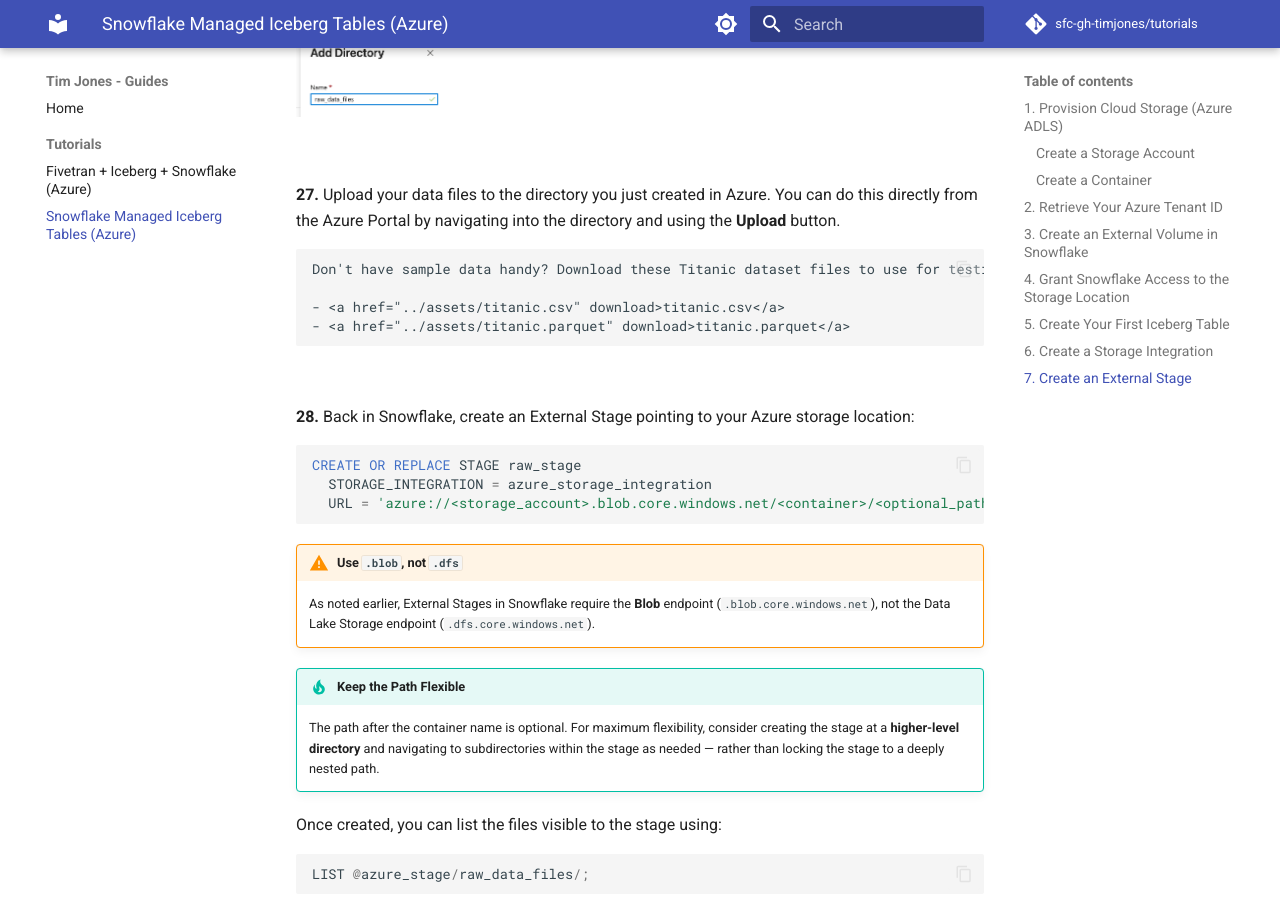
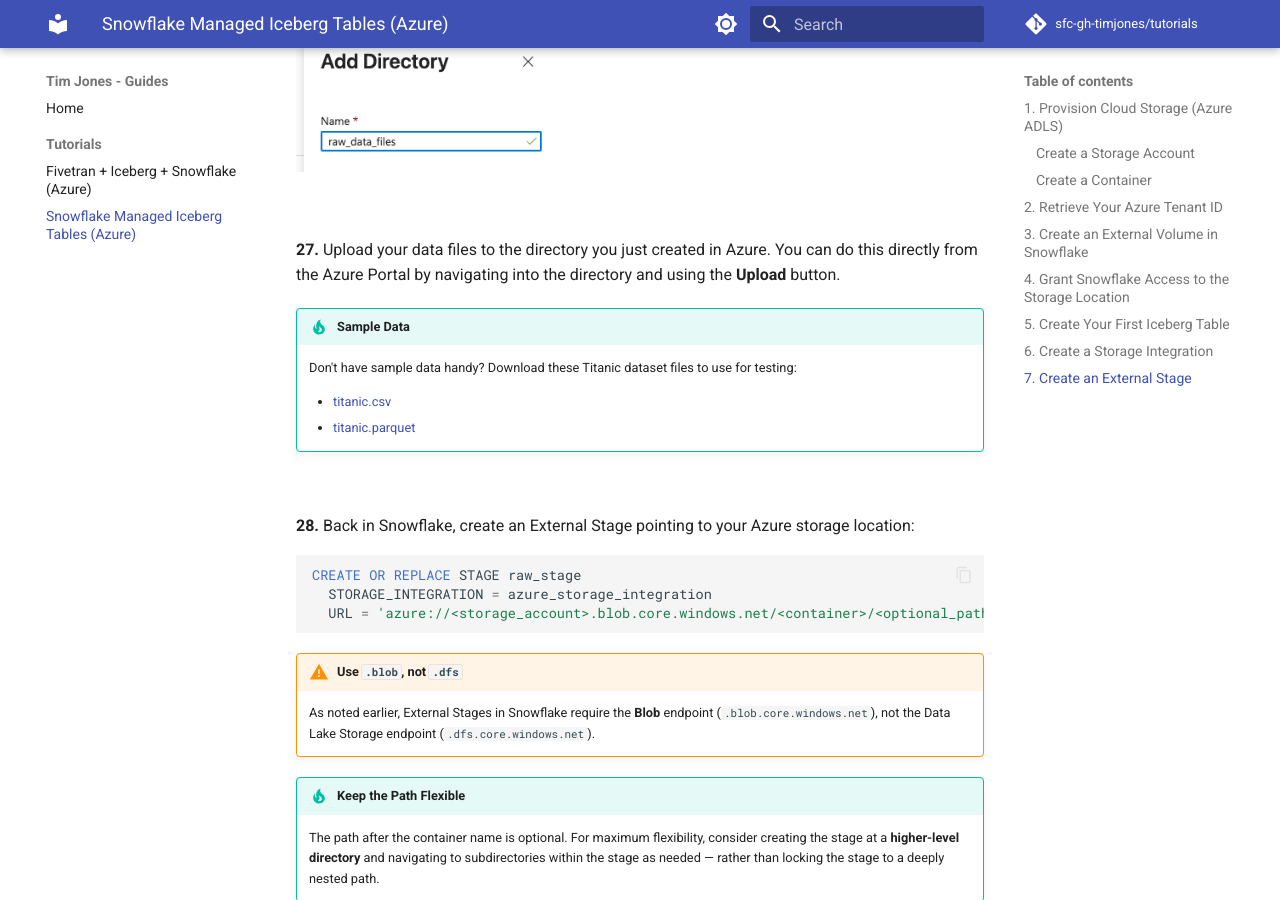
Before and after one commit to sfc-gh-timjones/tutorials, an MkDocs documentation site: the page built from docs/snowflake-managed-iceberg-azure/index.md, in a window 1280 px wide and 900 px high, scrolled down 15840 px. Built offline with MkDocs 1.6.1 and Material for MkDocs 9.7.7, drawn with Linux system fonts in a browser that asks for light colours; comment, search, counter and statistics services are not loaded.

Commit message:
Fix image size to 38%, wrap downloads in admonition to fix rendering

```diff
--- a/docs/snowflake-managed-iceberg-azure/index.md
+++ b/docs/snowflake-managed-iceberg-azure/index.md
@@ -352,12 +352,13 @@
 
 <br>
 
-<img src="images/26b-name-directory.png" alt="Name Directory" width="22%">
+<img src="images/26b-name-directory.png" alt="Name Directory" width="38%">
 
 <br>
 
 **27.** Upload your data files to the directory you just created in Azure. You can do this directly from the Azure Portal by navigating into the directory and using the **Upload** button.
 
+!!! tip "Sample Data"
     Don't have sample data handy? Download these Titanic dataset files to use for testing:
 
     - <a href="../assets/titanic.csv" download>titanic.csv</a>
```
